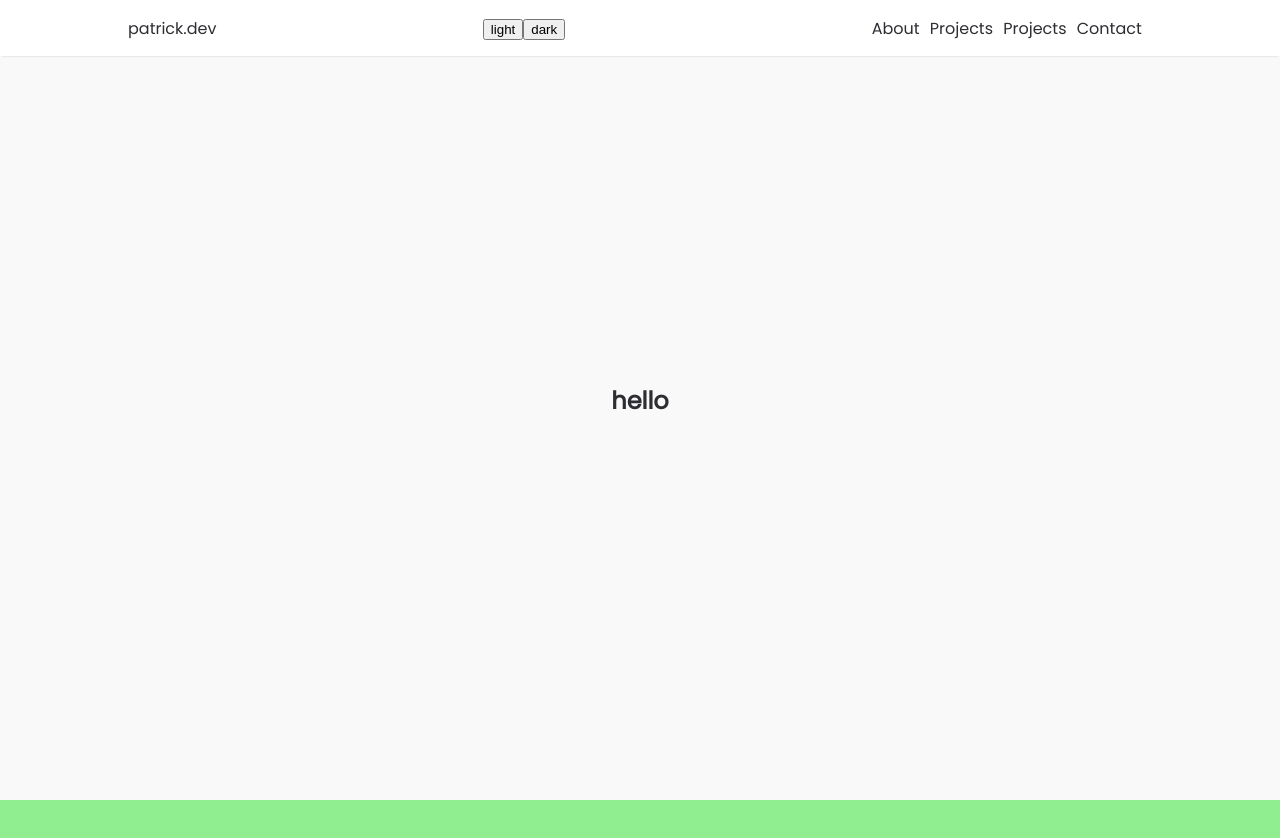
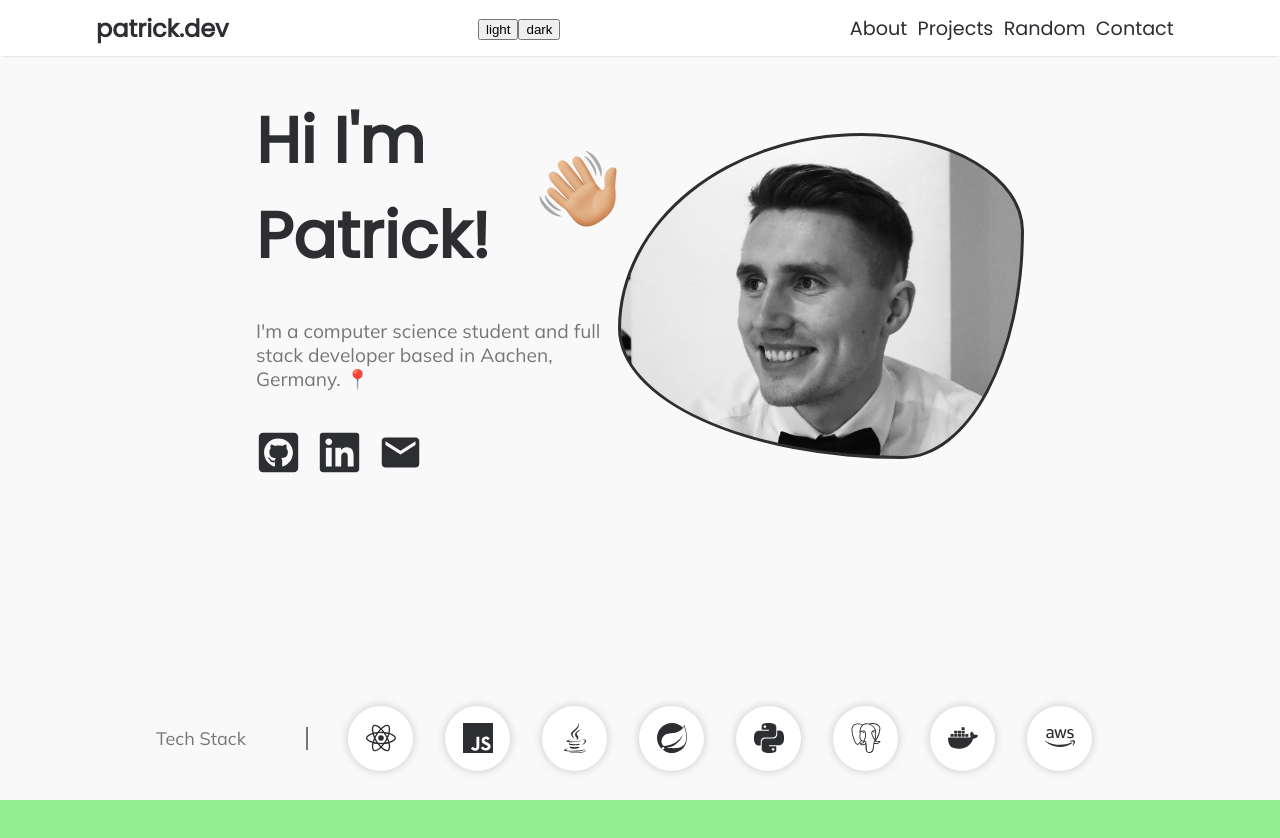
Before and after one commit to patricktrp/portfolio, a React (Create React App) app: page / in a window 1280 px wide. Shown: the top 838 px of the page. Built offline with nearby package versions, Linux system fonts and the light colour scheme.

Commit message:
hero page

```diff
--- a/src/components/Hero.js
+++ b/src/components/Hero.js
@@ -1,12 +1,45 @@
 import styles from './Hero.module.css';
+import { FaGithubSquare, FaLinkedin, FaAws, FaJava } from 'react-icons/fa';
+import { SiReact, SiDocker, SiSpring, SiPython, SiJavascript, SiPostgresql } from 'react-icons/si';
+import { MdEmail } from 'react-icons/md';
+import Waving from '../waving.png';
 
 const Hero = () => {
     return (
         <section className={styles["hero"]}>
             <div className={styles["hero-inner-layout"]}>
-                <h1>hello</h1>
+                <div className={styles["hero-main"]}>
+                    <div style={{ display: 'flex', flexDirection: 'column', justifyContent: 'center' }}>
+                        <div className={styles["hero-main-heading"]}>
+                            <h1>Hi I'm Patrick!</h1>
+                            <img alt="" src={Waving} />
+                        </div>
+                        <p>I'm a computer science student and full stack developer based in Aachen, Germany. 📍</p>
+                        <ul className={styles["hero-main-icons"]}>
+                            <li><FaGithubSquare size="45" /></li>
+                            <li><FaLinkedin size="45" /></li>
+                            <li><MdEmail size="45" /></li>
+                        </ul>
+                    </div>
+                    <div className={styles["hero-main-img-wrapper"]}>
+                        <div className={styles["hero-main-img"]}></div>
+                    </div>
+                </div>
+                <div className={styles.skills}>
+                    <p>Tech Stack</p>
+                    <ul>
+                        <li><div title="React" className={styles["logo-background"]}><SiReact title="React" size={30} /></div></li>
+                        <li><div title="JavaScript" className={styles["logo-background"]}><SiJavascript title="JavaScript" size={30} /></div></li>
+                        <li><div title="Java" className={styles["logo-background"]}><FaJava title="Java" size={30} /></div></li>
+                        <li><div title="Spring" className={styles["logo-background"]}><SiSpring title="Spring" size={30} /></div></li>
+                        <li><div title="Python" className={styles["logo-background"]}><SiPython title="Python" size={30} /></div></li>
+                        <li><div title="PostgreSQL" className={styles["logo-background"]}><SiPostgresql title="PostgreSQL" size={30} /></div></li>
+                        <li><div title="Docker" className={styles["logo-background"]}><SiDocker title="Docker" size={30} /></div></li>
+                        <li><div title="AWS" className={styles["logo-background"]}><FaAws title="AWS" size={30} /></div></li>
+                    </ul>
+                </div>
             </div>
-        </section>
+        </section >
     );
 }
 
--- a/src/components/Hero.module.css
+++ b/src/components/Hero.module.css
@@ -6,10 +6,110 @@
     justify-content: center;
 }
 
-
 .hero-inner-layout {
-    width: 80%;
+    width: 60%;
     display: flex;
     justify-content: center;
     align-items: center;
+    flex-direction: column;
 }
+
+.hero-main {
+    display: flex;
+    justify-content: space-between;
+    width: 100%;
+    margin-bottom: 5rem;
+    margin-top: 5rem;
+}
+
+.hero-main-heading {
+    display: flex;
+    align-items: center;
+    margin-bottom: 1rem;
+}
+
+.hero-main-heading h1 {
+    font-size: 4rem;
+    margin-bottom: 0;
+    margin-top: 0;
+
+}
+
+.hero-main p {
+    color: var(--font-color-secondary);
+    font-family: 'Mulish', sans-serif;
+    font-size: larger;
+}
+
+.hero-main-heading img {
+    margin-left: 1rem;
+    height: 5rem
+}
+
+.hero-main-icons {
+    margin-top: 20px;
+    list-style: none;
+    display: flex;
+    padding: 0;
+}
+
+.hero-main-icons li {
+    margin-right: 1rem;
+}
+
+.hero-main-img-wrapper {
+    display: flex;
+    align-items: center;
+}
+
+
+.hero-main-img {
+    background-image: url(../ptrpp.jfif);
+    background-position: 50%;
+    background-repeat: no-repeat;
+    background-size: cover;
+    border: 3px solid var(--font-color-primary);
+    border-radius: 60% 40% 30% 70%/60% 30% 70% 40%;
+    height: 20rem;
+    position: relative;
+    width: 25rem;
+}
+
+
+.skills {
+    display: flex;
+    align-items: center;
+    margin-top: 7rem;
+    justify-content: center;
+}
+
+
+.skills p {
+    border-right: 2px solid var(--font-color-secondary);
+    width: 150px;
+    font-family: 'Mulish', sans-serif;
+    font-size: large;
+    color: var(--font-color-secondary)
+}
+
+.skills ul {
+    display: inline-block;
+    list-style-type: none;
+    display: flex;
+}
+
+.skills ul li {
+    margin-right: 2rem;
+}
+
+.skills .logo-background {
+    width: 65px;
+    height: 65px;
+    background-color: var(--background-secondary);
+    border-radius: 100%;
+    display: flex;
+    align-items: center;
+    justify-content: center;
+    overflow: hidden;
+    box-shadow: 0 0 10px rgba(0, 0, 0, 0.2);
+}
--- a/src/components/Navbar.js
+++ b/src/components/Navbar.js
@@ -4,7 +4,7 @@ const Navbar = () => {
     return (
         <nav className={styles["navbar"]}>
             <div className={styles["navbar-inner"]}>
-                <div>patrick.dev</div>
+                <span className={styles["navbar-inner-heading"]}>patrick.dev</span>
                 <div>
                     <button onClick={() => document.documentElement.setAttribute("data-theme", "light")}>light</button>
                     <button onClick={() => document.documentElement.setAttribute("data-theme", "dark")}>dark</button>
@@ -12,11 +12,11 @@ const Navbar = () => {
                 <ul className={styles["navbar-inner-list"]}>
                     <li>About</li>
                     <li>Projects</li>
-                    <li>Projects</li>
+                    <li>Random</li>
                     <li>Contact</li>
                 </ul>
             </div>
-        </nav>
+        </nav >
     );
 }
 
--- a/src/components/Navbar.module.css
+++ b/src/components/Navbar.module.css
@@ -12,10 +12,15 @@
 
 .navbar-inner {
     height: 100%;
-    width: 80%;
+    width: 85%;
     display: flex;
     align-items: center;
     justify-content: space-between;
+}
+
+.navbar-inner-heading {
+    font-weight: 800;
+    font-size: 1.5rem;
 }
 
 .navbar-inner-list {
@@ -25,4 +30,7 @@
 
 .navbar-inner-list li {
     margin-right: .8vw;
+    cursor: pointer;
+    font-weight: 300;
+    font-size: 1.2rem;
 }
```
Also changed, not shown: src/ptrpp.jfif (added), src/waving.png (added).
